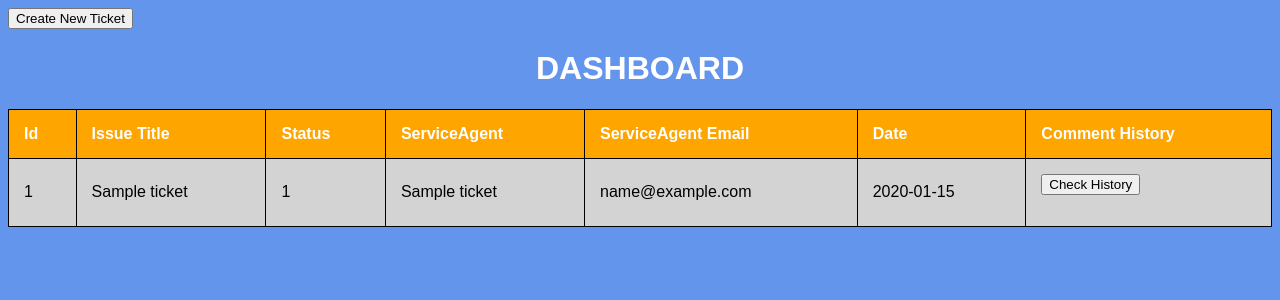
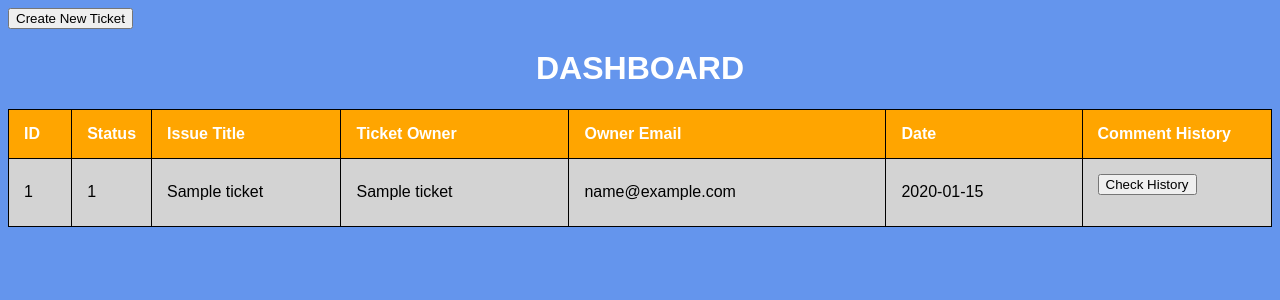
Before and after one commit to sammmoran/UMBC-447-Issue-Tracker, a PHP site: page /dashboardpage.php in a window 1280 px wide. Shown: the top 300 px of the page. Run offline with PHP 8.4, Linux system fonts and the light colour scheme; tables that the repository leaves empty hold one stand-in row (values such as "Sample post").

Commit message:
Formatting Changes

```diff
--- a/DB_Query_Functions.php
+++ b/DB_Query_Functions.php
@@ -119,10 +119,10 @@ function get_all_tickets() {
 	return $ret;
 }
 
-function get_ticket_description($tid) {
+function get_ticket_details($tid) {
 	$db = connectDB();
 
-	$query = "SELECT description FROM tickets WHERE tid=$tid;";
+	$query = "SELECT title,description FROM tickets WHERE tid=$tid;";
 	$ret = $db->query($query);
 	$ret = $ret->fetch(PDO::FETCH_ASSOC);
 	return $ret;
--- a/dashboardpage.php
+++ b/dashboardpage.php
@@ -28,23 +28,23 @@
 				We want to do something about the history column. Could be links. But it needs to be a way
 				that the code returns a page with the ticket history.
 			*/
-			echo"<table boarder = 1>";
+			echo"<table border = 1>";
 			echo"<tr>
-			<th>Id</th>
+			<th>ID</th>
+			<th>Status</th>
 			<th>Issue Title</th>
-			<th>Status</th>
-			<th>ServiceAgent</th>
-            <th>ServiceAgent Email</th>
+			<th>Ticket Owner</th>
+            <th>Owner Email</th>
             <th>Date</th>
-			<th>Comment History</th>
+			<th width='15%'>Comment History</th>
 			</tr>";
 
 			$store = get_all_tickets();
 			foreach($store as $ticket){
 				echo"<tr>";
-				echo "<td>" . $ticket['tid'] . "</td>";
-				echo "<td>" . $ticket['title'] . "</td>";
-				echo "<td>" . $ticket['status'] . "</td>";
+				echo "<td width='5%'>" . $ticket['tid'] . "</td>";
+				echo "<td width='5%'>" . $ticket['status'] . "</td>";
+				echo "<td width='15%'>" . $ticket['title'] . "</td>";
 				echo "<td>" . $ticket['poc_name'] . "</td>";
 				echo "<td>" . $ticket['poc_email'] . "</td>";
 				echo "<td>" . $ticket['modified_date'] . "</td>";
--- a/newTicket.html
+++ b/newTicket.html
@@ -1,10 +1,13 @@
 <!DOCTYPE html>
 <html>
     <head>
-        <title> Ticket </title>
+        <title> Create a Ticket </title>
         <link rel="stylesheet" href="styles/newTicket.css">
     </head>
 	<body>
+            <button onclick="location.href='dashboardpage.php'" type="button" class="backbutton">
+                    BACK TO THE DASHBOARD</button>
+
               <h2> Create New Ticket </h2>
               <form action="insert_tickets.php" id="addTicket" method="post" class="solid">
 
--- a/styles/newTicket.css
+++ b/styles/newTicket.css
@@ -2,7 +2,6 @@ body {
     text-align: center;
     background-color: #6495ed;
 }
-
 
 form {
     display: inline-block;
```
Also changed, not shown: commentspage.php (+5 -10 lines), styles/commentspage.css (+4 -3 lines).
